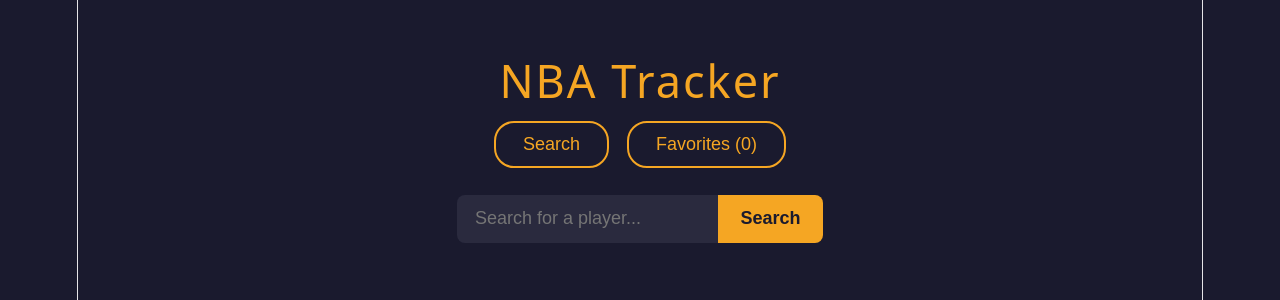
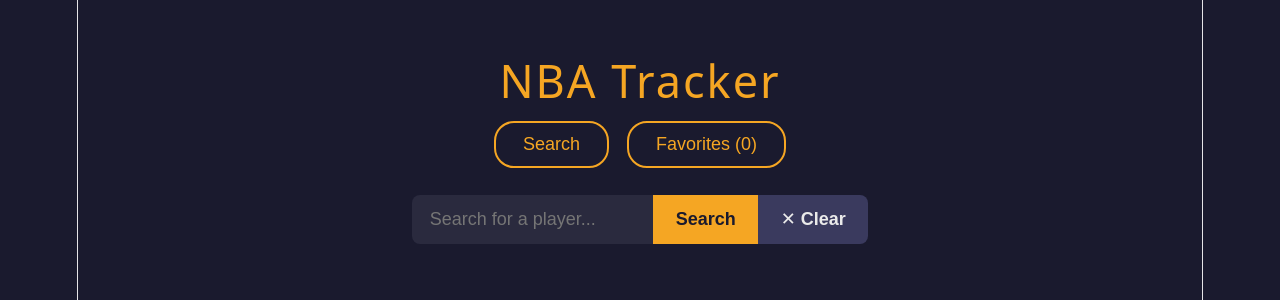
Before and after one commit to zanealadi/nba-tracker, a React (Vite) app in the folder frontend/: page / in a window 1280 px wide. Shown: the top 300 px of the page. Built offline with nearby package versions, Linux system fonts and the light colour scheme.

Commit message:
added clear search as well as cleaned up styling

```diff
--- a/frontend/src/App.css
+++ b/frontend/src/App.css
@@ -25,8 +25,14 @@ h1 {
 }
 
 
+.search-bar {
+  display: flex;
+  justify-content: center;
+  margin-bottom: 1.5rem;
+}
+
 .search-bar input {
-  width: 70%;
+  width: 50%;
   padding: 0.75rem 1rem;
   border-radius: 8px 0 0 8px;
   border: none;
@@ -37,7 +43,6 @@ h1 {
 
 .search-bar button {
   padding: 0.75rem 1.25rem;
-  border-radius: 0 8px 8px 0;
   border: none;
   background-color: #f5a623;
   color: #1a1a2e;
@@ -46,8 +51,14 @@ h1 {
   cursor: pointer;
 }
 
-.search-bar button:hover {
-  background-color: #e09520;
+.search-bar button:last-child {
+  border-radius: 0 8px 8px 0;
+  background-color: #3a3a5e;
+  color: #eaeaea;
+}
+
+.search-bar button:last-child:hover {
+  background-color: #4a4a6e;
 }
 
 
@@ -179,3 +190,30 @@ nav button:hover {
   background-color: #f5a623;
   color: #1a1a2e;
 }
+
+.search-bar button:last-child {
+  border-radius: 0 8px 8px 0;
+  background-color: #3a3a5e;
+  color: #eaeaea;
+}
+
+.search-bar button:last-child:hover {
+  background-color: #4a4a6e;
+}
+
+.back-button {
+  background: none;
+  border: 2px solid #f5a623;
+  color: #f5a623;
+  padding: 0.5rem 1.25rem;
+  border-radius: 20px;
+  font-size: 0.95rem;
+  cursor: pointer;
+  margin-bottom: 1rem;
+  transition: all 0.2s ease;
+}
+
+.back-button:hover {
+  background-color: #f5a623;
+  color: #1a1a2e;
+}
--- a/frontend/src/App.jsx
+++ b/frontend/src/App.jsx
@@ -10,6 +10,11 @@ function App() {
   const [selectedPlayer, setSelectedPlayer] = useState(null)
   const [currentPage, setCurrentPage] = useState('search')
   const [favoritedMap, setFavoritedMap] = useState(new Map())
+
+  function clearSearch() {
+    setPlayers([])
+    setSelectedPlayer(null)
+  }
 
   function handleSearch(term) {
     fetch('http://localhost:8080/api/players/search?name=' + term)
@@ -70,7 +75,7 @@ function App() {
       </nav>
       {currentPage === 'search' ? (
         <div>
-          <SearchBar onSearch={handleSearch} />
+          <SearchBar onSearch={handleSearch} onClear={clearSearch}/>
           {selectedPlayer ? (
             <PlayerDetails player={selectedPlayer} onBack={() => setSelectedPlayer(null)} />
           ) : (
--- a/frontend/src/components/PlayerDetails.jsx
+++ b/frontend/src/components/PlayerDetails.jsx
@@ -20,7 +20,6 @@ function PlayerDetails({ player, onBack }) {
     }, [player, season])
   return (
     <div className="player-details">
-    <button onClick={onBack}>← Back to Results</button>
     <h2>{player.first_name} {player.last_name}</h2>
     <select value={season} onChange={(e) => setSeason(Number(e.target.value))}>
         <option value={2025}>2024-25</option>
@@ -40,7 +39,7 @@ function PlayerDetails({ player, onBack }) {
         ) : (
           <p>Stats currently unavailable — try again later.</p>
         )}
-    <button onClick={onBack}>← Back to Results</button>
+    <button className="back-button" onClick={onBack}>← Back to Results</button>
     </div>
   )
 }
--- a/frontend/src/components/SearchBar.jsx
+++ b/frontend/src/components/SearchBar.jsx
@@ -1,6 +1,6 @@
 import { useState } from 'react'
 
-function SearchBar({ onSearch }) {
+function SearchBar({ onSearch, onClear }) {
   const [searchTerm, setSearchTerm] = useState('')
 
   return (
@@ -17,6 +17,7 @@ function SearchBar({ onSearch }) {
             placeholder="Search for a player..."
         />
         <button onClick={() => onSearch(searchTerm)}>Search</button>
+        <button onClick={() => { onClear(); setSearchTerm('') }}>✕ Clear</button>
     </div>
   )
 }
```
